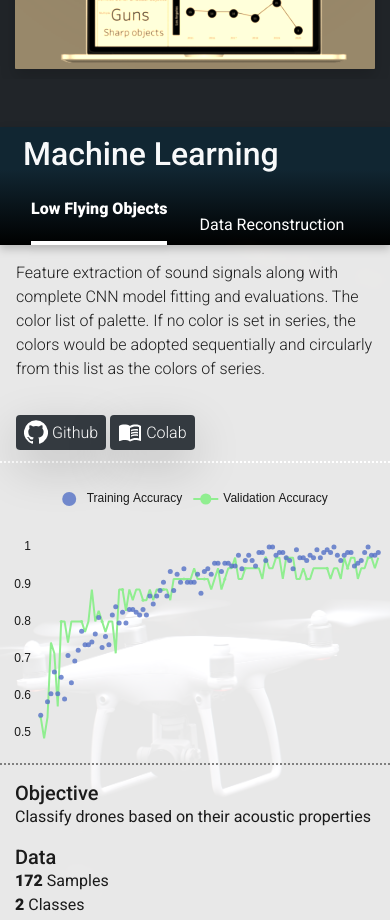
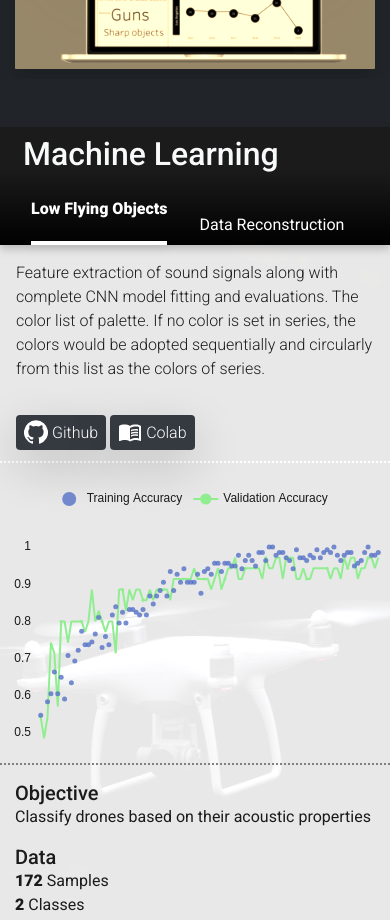
Before and after one commit to acen20/react-portfolio, a React (Create React App) app: page / in a window 390 px wide. Shown: the part 3780-4700 px from the top of the page. Built offline with nearby package versions, Linux system fonts and the light colour scheme.

Commit message:
Routine push

```diff
--- a/src/ML.css
+++ b/src/ML.css
@@ -117,6 +117,12 @@
       rgba(0, 0, 0, 0.8) 99.99%,
       rgba(196, 196, 196, 0) 100%
     );
+    background: linear-gradient(
+      180deg,
+      #1b1b1b 35.94%,
+      rgba(0, 0, 0, 0.8) 99.99%,
+      rgba(196, 196, 196, 0) 100%
+    );
   }
   .ml-sidebar-controls {
     display: flex;
```
